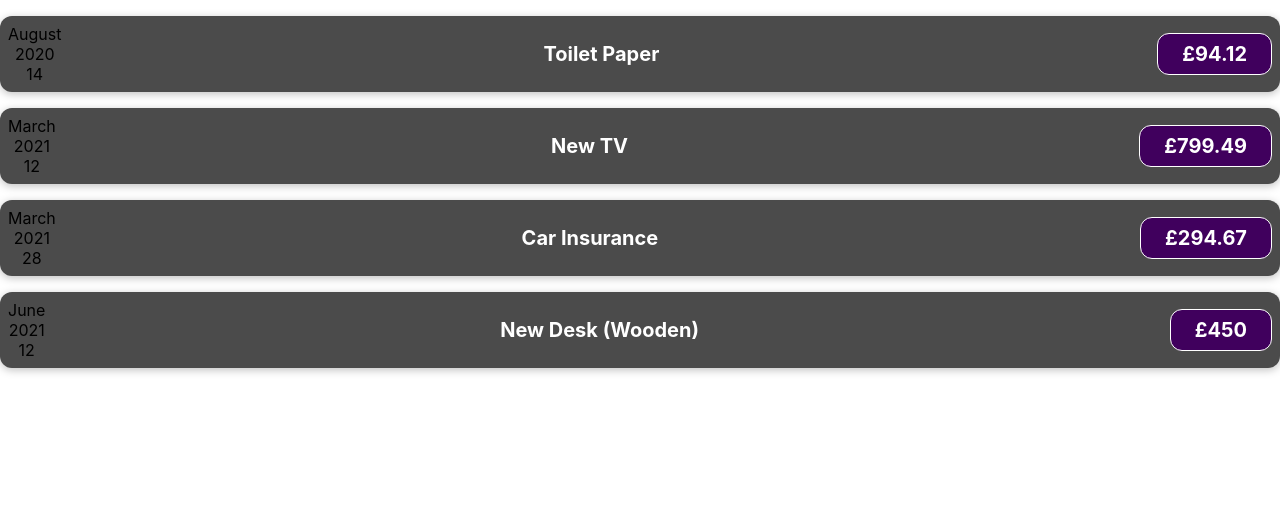
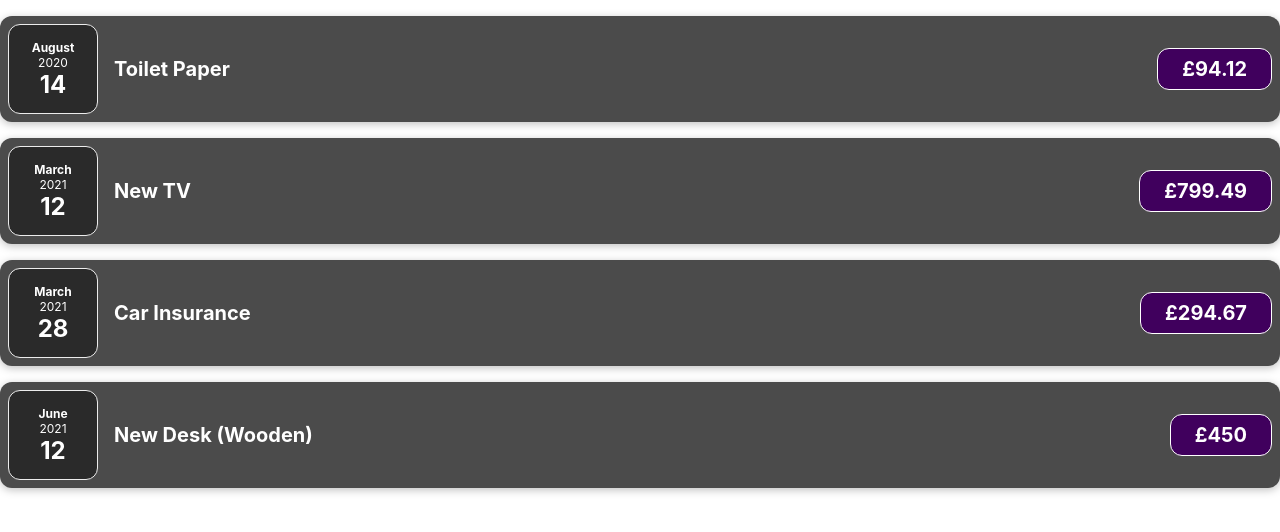
Before and after one commit to elenaharan/expensesApp, a React (Create React App) app: page / in a window 1280 px wide. Shown: the top 532 px of the page. Built offline with nearby package versions, Linux system fonts and the light colour scheme.

Commit message:
added ExpenseDate component

```diff
--- a/src/App.css
+++ b/src/App.css
@@ -1,38 +1,56 @@
-.App {
-  text-align: center;
+.expense-item {
+  display: flex;
+  justify-content: space-between;
+  align-items: center;
+  box-shadow: 0 2px 8px rgba(0, 0, 0, 0.25);
+  padding: 0.5rem;
+  margin: 1rem 0;
+  border-radius: 12px;
+  background-color: #4b4b4b;
 }
 
-.App-logo {
-  height: 40vmin;
-  pointer-events: none;
+.expense-item__description {
+  display: flex;
+  flex-direction: column;
+  gap: 1rem;
+  align-items: flex-end;
+  flex-flow: column-reverse;
+  justify-content: flex-start;
+  flex: 1;
 }
 
-@media (prefers-reduced-motion: no-preference) {
-  .App-logo {
-    animation: App-logo-spin infinite 20s linear;
-  }
-}
-
-.App-header {
-  background-color: #282c34;
-  min-height: 100vh;
-  display: flex;
-  flex-direction: column;
-  align-items: center;
-  justify-content: center;
-  font-size: calc(10px + 2vmin);
+.expense-item h2 {
+  color: #3a3a3a;
+  font-size: 1rem;
+  flex: 1;
+  margin: 0 1rem;
   color: white;
 }
 
-.App-link {
-  color: #61dafb;
+.expense-item__price {
+  font-size: 1rem;
+  font-weight: bold;
+  color: white;
+  background-color: #40005d;
+  border: 1px solid white;
+  padding: 0.5rem;
+  border-radius: 12px;
 }
 
-@keyframes App-logo-spin {
-  from {
-    transform: rotate(0deg);
+@media (min-width: 580px) {
+  .expense-item__description {
+    flex-direction: row;
+    align-items: center;
+    justify-content: flex-start;
+    flex: 1;
   }
-  to {
-    transform: rotate(360deg);
+
+  .expense-item__description h2 {
+    font-size: 1.25rem;
+  }
+
+  .expense-item__price {
+    font-size: 1.25rem;
+    padding: 0.5rem 1.5rem;
   }
 }
--- /dev/null
+++ b/src/components/ExpenseDate.css
@@ -0,0 +1,26 @@
+.expense-date {
+  display: flex;
+  flex-direction: column;
+  width: 5.5rem;
+  height: 5.5rem;
+  border: 1px solid #ececec;
+  background-color: #2a2a2a;
+  color: white;
+  border-radius: 12px;
+  align-items: center;
+  justify-content: center;
+}
+
+.expense-date__month {
+  font-size: 0.75rem;
+  font-weight: bold;
+}
+
+.expense-date__year {
+  font-size: 0.75rem;
+}
+
+.expense-date__day {
+  font-size: 1.5rem;
+  font-weight: bold;
+}
--- /dev/null
+++ b/src/components/ExpenseDate.js
@@ -0,0 +1,17 @@
+import './ExpenseDate.css';
+
+function ExpenseDate (props) {
+  const month = props.date.toLocaleString('en-UK', {month: 'long'});
+  const year = props.date.getFullYear();
+  const day = props.date.toLocaleString('en-UK', {day: '2-digit'});
+
+  return (
+    <div className='expense-date'>
+      <div className='expense-date__month'>{month}</div>
+      <div className='expense-date__year'>{year}</div>
+      <div className='expense-date__day'>{day}</div>
+    </div>
+  )
+}
+
+export default ExpenseDate;
--- a/src/components/ExpenseItem.js
+++ b/src/components/ExpenseItem.js
@@ -1,18 +1,11 @@
+import ExpenseDate from './ExpenseDate';
 import './ExpenseItem.css';
 
 const ExpenseItem =(props) => {
-  const month = props.expenseDate.toLocaleString('en-UK', {month: 'long'});
-  const year = props.expenseDate.getFullYear();
-  const day = props.expenseDate.toLocaleString('en-UK', {day: '2-digit'});
 
   return(
   <div className='expense-item'>
-    <div className='date'>
-      <div>{month}</div>
-      <div>{year}</div>
-      <div>{day}</div>
-    </div>
-
+    <ExpenseDate date = {props.expenseDate}/>
     <div className='expense-item__description'>
       <h2>{props.expenseTitle}</h2>
       <div className='expense-item__price'>£{props.expenseAmount}</div>
```
